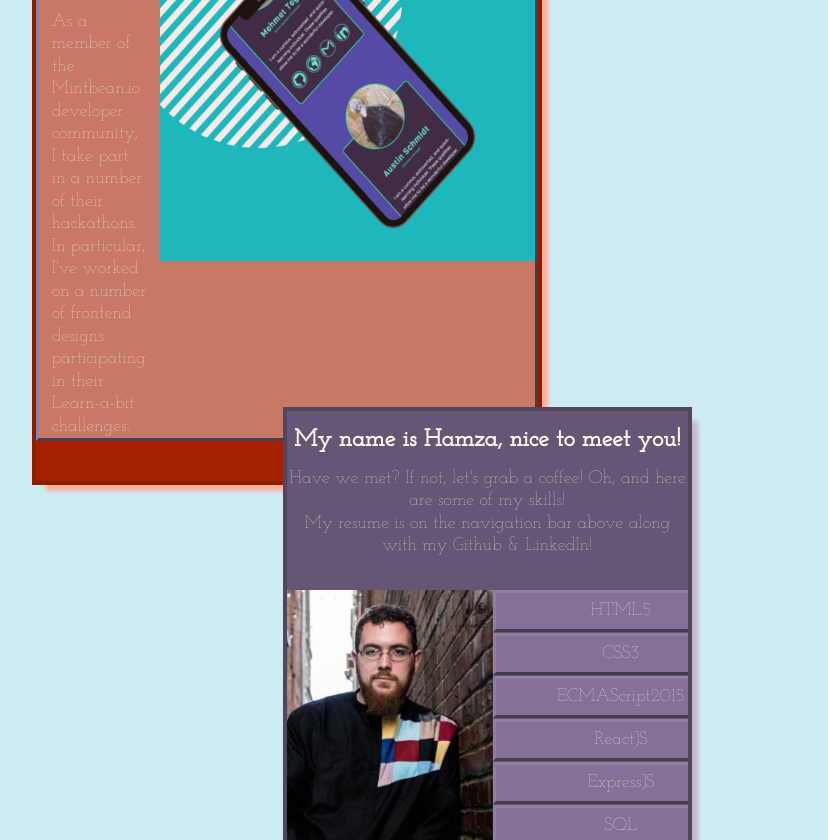
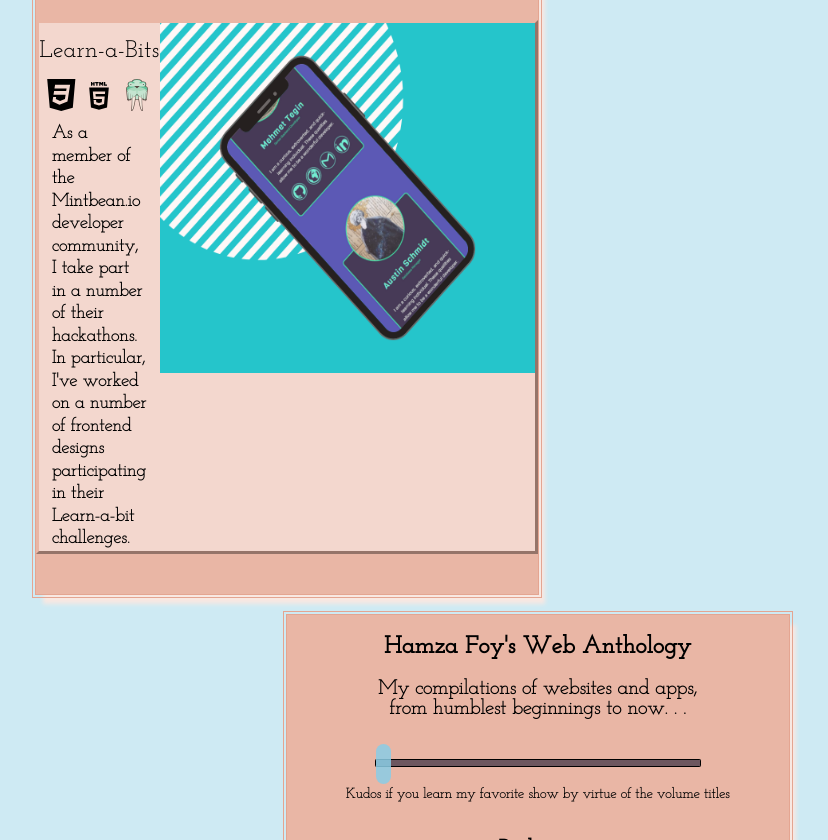
Before and after one commit to hamzafoy/hamza_foy_portfolio, a React (Create React App) app in the folder hamza-foy-portfolio/: page / in a window 1280 px wide. Shown: the part 1960-2800 px from the top of the page, without its empty margins (215-1043 px from the left). Built offline with nearby package versions, Linux system fonts and the light colour scheme.

Commit message:
change the arrangement of containers for desktop-friendly layout.

```diff
--- a/hamza-foy-portfolio/src/App.js
+++ b/hamza-foy-portfolio/src/App.js
@@ -7,9 +7,9 @@ import Resume from './Resume/Resume'
 function App() {
   return (
     <div className="App">
+      <Resume/>
       <Timeline/>
       <Works/>
-      <Resume/>
     </div>
   );
 }
--- a/hamza-foy-portfolio/src/Resume/Resume.css
+++ b/hamza-foy-portfolio/src/Resume/Resume.css
@@ -2,12 +2,12 @@
 @font-face {font-family: "JosefinSlab-Thin"; src: url("./JosefinSlab-Thin.ttf"); }
 
 .resume-container {
-    margin: 8vh 0;
+    margin: 12vh 0;
     padding: 0 0;
-    color: #fffaee;
-    background-color: #655676;
-    box-shadow: 9.5px 9.5px 4px #C2B8CC;
-    outline: 4px solid #51455F;
+    color: black;
+    background-color: #e9b6a5;
+    box-shadow: 6.5px 9.5px 4px #f8e8e2;
+    outline: 4px double #e4a591;
     width: 80%;
     align-self: center;
 }
@@ -15,7 +15,7 @@
 .anchors {
     display: inline-block;
     position: relative;
-    color: #fffaee;
+    color: lightyellow;
     text-decoration: none;
     font-weight: bold;
 }
@@ -47,6 +47,7 @@
 .resume-subheading {
     font-size: 14px;
     font-family: 'JosefinSlab-Thin';
+    font-weight: bolder;
     text-align: justify;
     margin: 0 4vw 4vh;
     line-height: 1.25em;
@@ -103,14 +104,16 @@
 }
 
 .button_side.front {
-    background-color: #837198;
-    border: 3px outset #8f7fa2;
+    background-color: #f3d7ce;
+    border: 3px outset #e9b6a5;
+    font-weight: bolder;
 }
 
 .button_side.bottom {
     transform: rotateY(-180deg);
-    background-color: #869871;
-    border: 3px outset #aab69b;
+    background-color: #ceeaf3;
+    border: 3px outset #a5d8e9;
+    font-weight: bolder;
 }
 
 .button:hover .button_side.front {
@@ -129,7 +132,7 @@
 .current-heading {
     margin: 6vh 0 1.25vh;
     font-size: 16px;
-    font-weight: normal;
+    font-weight: bolder;
     font-family: 'JosefinSlab-Regular';
     text-align: center;
 }
@@ -173,12 +176,12 @@
 .resume-container {
     grid-column-start: 3;
     grid-column-end: 5;
-    grid-row-start: 13;
-    grid-row-end: 16;
-    color: #fffaee;
-    background-color: #655676;
-    box-shadow: 9.5px 9.5px 4px #C2B8CC;
-    outline: 4px solid #51455F;
+    grid-row-start: 2;
+    grid-row-end: 6;
+    color: black;
+    background-color: #e9b6a5;
+    box-shadow: 6.5px 9.5px 4px #f8e8e2;
+    outline: 4px double #e4a591;
     overflow: hidden;
 }
 
@@ -192,8 +195,9 @@
     font-size: 18px;
     font-family: 'JosefinSlab-Thin';
     text-align: center;
-    margin: 0 0 4vh;
+    margin: 0 auto 4vh;
     line-height: 1.25em;
+    width: 80%;
 }
 
 .resume-listing {
@@ -247,14 +251,16 @@
 }
 
 .button_side.front {
-    background-color: #837198;
-    border: 3px outset #8f7fa2;
+    background-color: #f3d7ce;
+    border: 3px outset #e9b6a5;
+    font-weight: bolder;
 }
 
 .button_side.bottom {
     transform: rotateY(-180deg);
-    background-color: #869871;
-    border: 3px outset #aab69b;
+    background-color: #ceeaf3;
+    border: 3px outset #a5d8e9;
+    font-weight: bolder;
 }
 
 .button:hover .button_side.front {
@@ -273,7 +279,7 @@
 .current-heading {
     margin: 4vh 0 1.25vh;
     font-size: 21px;
-    font-weight: normal;
+    font-weight: bold;
     font-family: 'JosefinSlab-Regular';
     text-align: center;
 }
--- a/hamza-foy-portfolio/src/Resume/Resume.js
+++ b/hamza-foy-portfolio/src/Resume/Resume.js
@@ -12,7 +12,7 @@ class Resume extends React.Component {
                 </h1>
 
                 <p className="resume-subheading">
-                Have we met? If not, let's grab a coffee! Oh, and here are some of my skills!<br/>
+                Have we met? If not, let's grab a coffee! Oh, and here are some of my skills!
                 My resume is on the navigation bar above along with my Github &amp; LinkedIn!
                 </p>
 
--- a/hamza-foy-portfolio/src/Timeline/Timeline.css
+++ b/hamza-foy-portfolio/src/Timeline/Timeline.css
@@ -57,8 +57,8 @@
 .timeline-display-four h1,
 .timeline-display-five h1 {
     font-family: 'JosefinSlab-Regular';
-    font-weight: normal;
-    font-size: 24px;
+    font-weight: bold;
+    font-size: 22px;
     margin: 0 0;
     width: 88%;
 }
@@ -114,8 +114,8 @@
 .timeline-container {
     grid-column-start: 3;
     grid-column-end: 5;
-    grid-row-start: 1;
-    grid-row-end: 6;
+    grid-row-start: 14;
+    grid-row-end: auto;
     color: black;
     background-color: #e9b6a5;
     box-shadow: 6.5px 9.5px 4px #f8e8e2;
@@ -167,8 +167,8 @@
 .timeline-display-four h1,
 .timeline-display-five h1 {
     font-family: 'JosefinSlab-Regular';
-    font-weight: normal;
-    font-size: 21px;
+    font-weight: bold;
+    font-size: 22px;
     margin: 0 0;
     width: 80%;
 }
--- a/hamza-foy-portfolio/src/Works/Works.css
+++ b/hamza-foy-portfolio/src/Works/Works.css
@@ -4,10 +4,10 @@
 .works-container {
     margin: 8vh 0;
     padding: 0 0;
-    color: #fffaee;
-    background-color: #A32100;
-    box-shadow: 9.5px 9.5px 4px #FFAD99;
-    outline: 4px solid #8F1D00;
+    color: black;
+    background-color: #e9b6a5;
+    box-shadow: 6.5px 9.5px 4px #f8e8e2;
+    outline: 4px double #e4a591;
     width: 80%;
     align-self: center;
 }
@@ -24,8 +24,8 @@
     flex-direction: column;
     justify-content: space-between;
     margin: 0 0 5vh;
-    background-color: #c77966;
-    border: 3px outset #8f7fa2;
+    background-color: #f3d7ce;
+    border: 3px outset #e9b6a5;
 }
 
 .techs-primer {
@@ -65,6 +65,7 @@
     margin: 2vh 1vw 2vh;
     font-family: 'JosefinSlab-Thin';
     font-size: 14px;
+    font-weight: bolder;
     line-height: 1.35em;
 }
 
@@ -91,7 +92,7 @@
 .radio-box h2 {
     font-family: 'JosefinSlab-Thin';
     font-size: 14px;
-    font-weight: normal;
+    font-weight: bolder;
 }
 
 .radio-buttons {
@@ -113,13 +114,13 @@
 .works-container {
     grid-column-start: 2;
     grid-column-end: 4;
-    grid-row-start: 6;
+    grid-row-start: 7;
     grid-row-end: 12;
     width: auto;
-    color: #fffaee;
-    background-color: #A32100;
-    box-shadow: 9.5px 9.5px 4px #FFAD99;
-    outline: 4px solid #8F1D00;
+    color: black;
+    background-color: #e9b6a5;
+    box-shadow: 6.5px 9.5px 4px #f8e8e2;
+    outline: 4px double #e4a591;
 }
 
 .works-cited h1 {
@@ -134,8 +135,8 @@
     flex-direction: row;
     justify-content: space-between;
     margin: 0 0 5vh;
-    background-color: #c77966;
-    border: 3px outset #8f7fa2;
+    background-color: #f3d7ce;
+    border: 3px outset #e9b6a5;
 }
 
 .techs-primer {
@@ -174,6 +175,7 @@
     margin: 0 1vw 0;
     font-family: 'JosefinSlab-Thin';
     font-size: 18px;
+    font-weight: bolder;
     line-height: 1.25em;
 }
 
@@ -182,7 +184,7 @@
 }
 
 .this-project-p {
-    padding: 2vh 0 0;
+    padding: 2vh 0 4vh;
 }
 
 .this-project-p code {
@@ -199,8 +201,8 @@
 
 .radio-box h2 {
     font-family: 'JosefinSlab-Thin';
-    font-size: 14px;
-    font-weight: normal;
+    font-size: 16px;
+    font-weight: bolder;
 }
 
 .radio-buttons {
```
